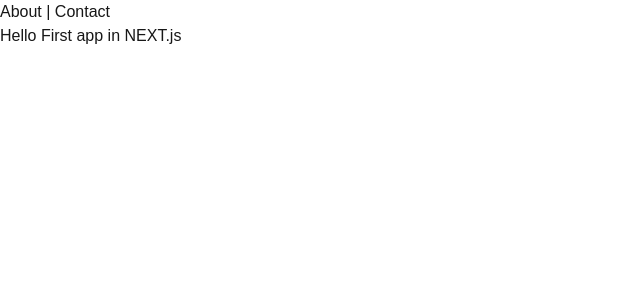
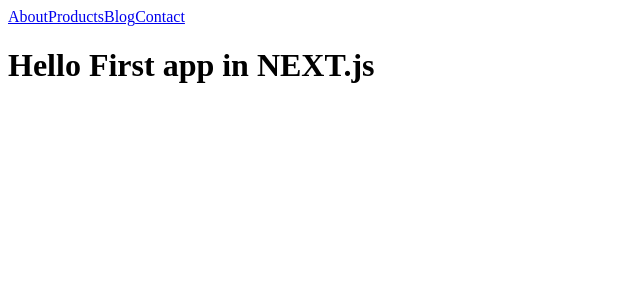
Before and after one commit to DATLARAVINDRABHUPATHIVARMA/NEXT_JS, a Next.js app in the folder nextapp/: page / in a window 1280 px wide. Shown: the top 300 px of the page, without its empty margins (0-640 px from the left). Built offline with nearby package versions, Linux system fonts and the light colour scheme.

Commit message:
now worked as client after active links

```diff
--- a/nextapp/app/(Home)/layout.tsx
+++ b/nextapp/app/(Home)/layout.tsx
@@ -1,26 +1,35 @@
-import type { Metadata } from "next";
-import "./globals.css";
+"use client"
 import Link from "next/link";
+import { usePathname } from "next/navigation";
 
-export const metadata: Metadata = {
-  title: {
-    default: "Welcome to NEXT.js",
-    template: "%s | NODE.js | %s"
-  },
-  description: "Generated by create next app",
-};
+
+const navigations = [
+  { title: "About", href: "/about" },
+  { title: "Products", href: "/Product" },
+  { title: "Blog", href: "/blog" },
+  { title: "Contact", href: "/contact" },
+]
 
 export default function RootLayout({
   children,
 }: Readonly<{
   children: React.ReactNode;
 }>) {
+
+  const pathname = usePathname()
   return (
     <html lang="en">
       <body>
-        <Link href="/about">About</Link> | <Link href="/contact">Contact</Link>
+        <div>
+          {navigations.map(nav => {
+            const isActive = pathname === nav.href || (pathname.startsWith(nav.href) && nav.href !== "page")
+            return(
+              <Link className={isActive ? "to-blue-500" : ""} key={nav.title} href={nav.href}>{nav.title}</Link>
+            )
+          })}
+        </div>
         {children}
       </body>
     </html>
-  );
+  )
 }
```
